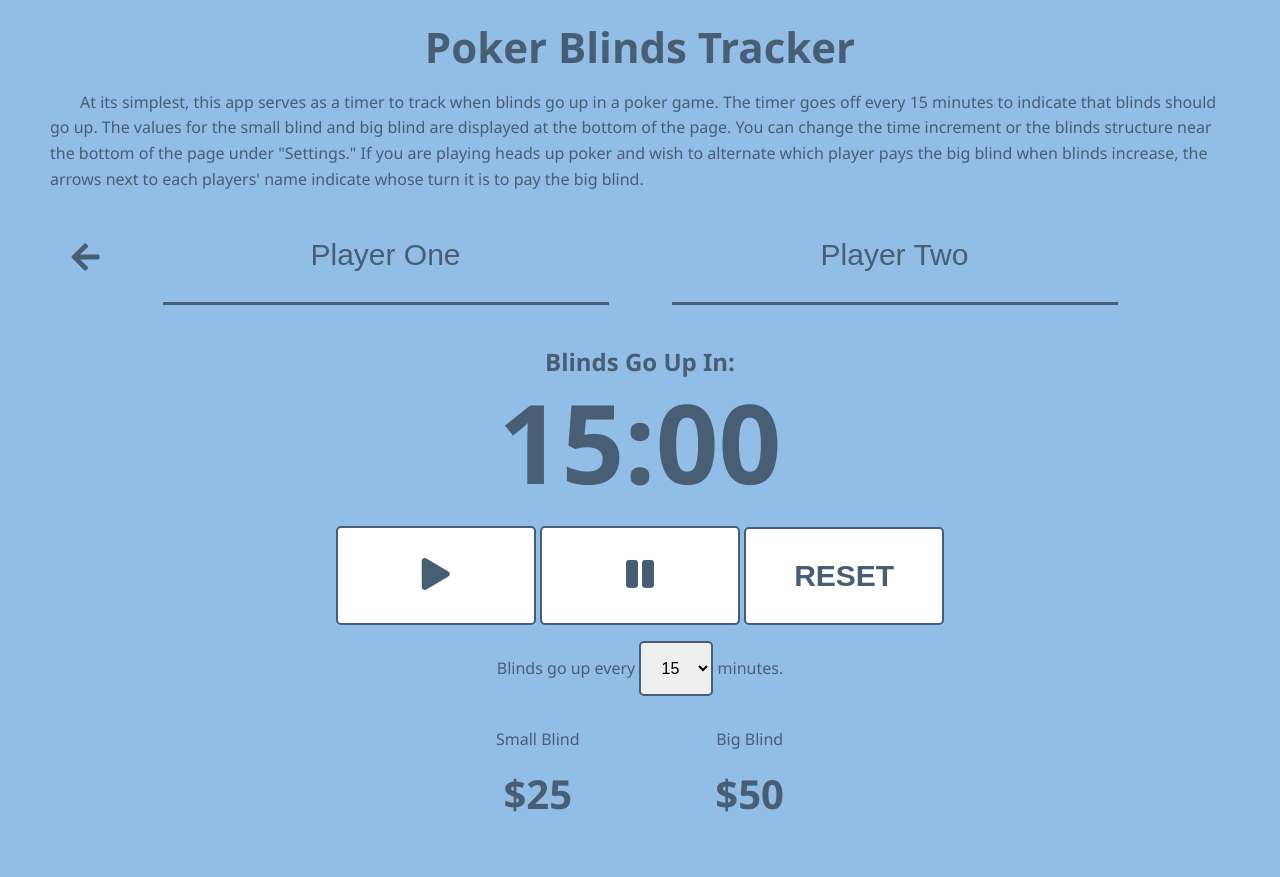
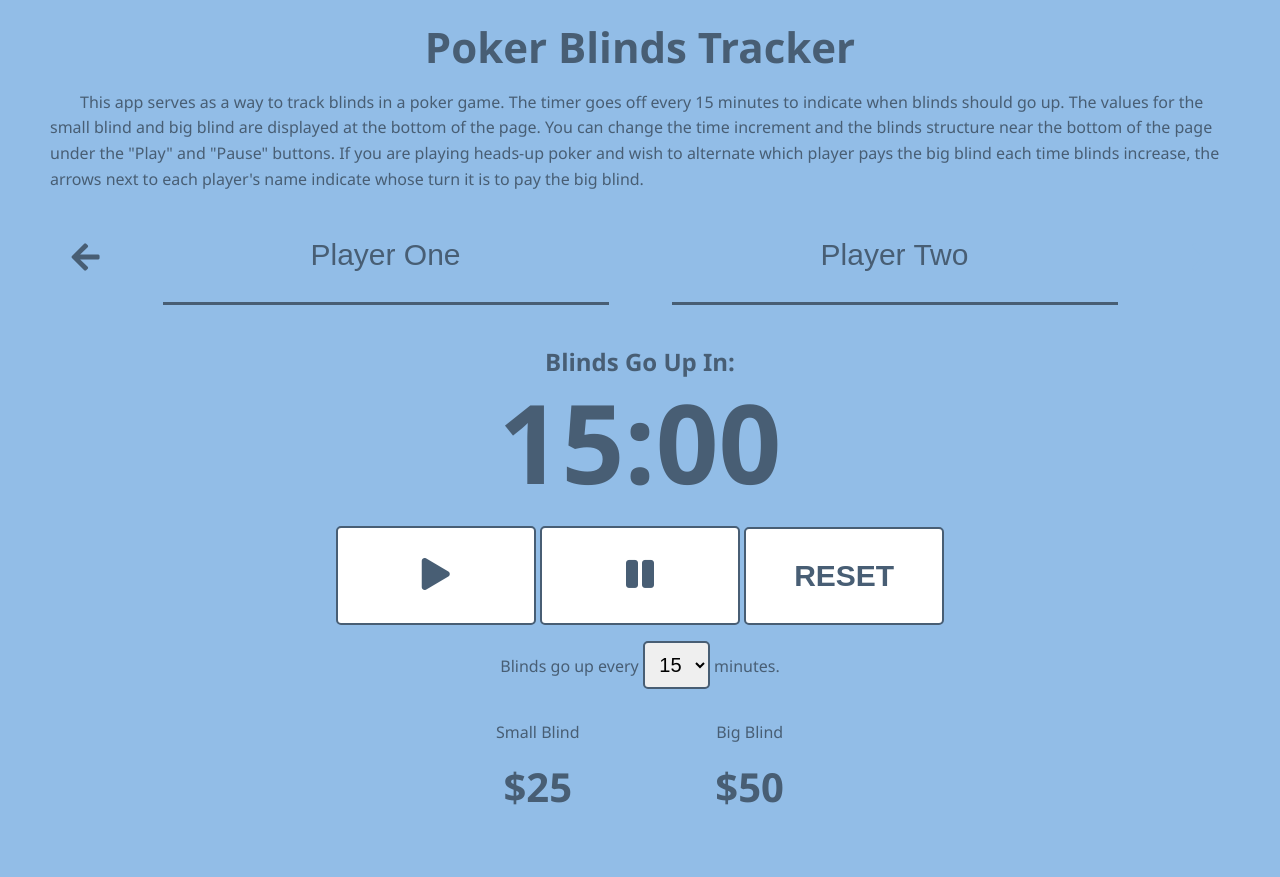
Before and after one commit to shanehobson/poker-timer, a website: page index.html in a window 1280 px wide. Drawn offline with Linux system fonts and the light colour scheme.

Commit message:
Added select for changing blinds and added CSS transitions

```diff
--- a/css/styles.css
+++ b/css/styles.css
@@ -95,11 +95,12 @@ body {
     margin-top: -2rem;
 }
 #time-input {
-    padding: 1em;
+    padding: .5em;
     border: 2px solid #485e74;
     border-radius: 5px;
-    font-size: 16px;
+    font-size: 20px;
     text-align: center;
+    cursor: pointer;
 }
 #submit-time-change {
     padding: 1em;
@@ -122,11 +123,21 @@ body {
     border-radius: 5px;
     font-size: 30px;
     text-align: center;
-    background: #FFF;
+    background-color: #FFF;
     width: 200px;
     font-weight: bold;
     color: #485e74;
     cursor: pointer;
+    transition: all .8s;
+}
+
+.start-stop > *:hover {
+    background-color: #485e74;
+    color: #FFF;
+}
+
+.start-stop > * > i {
+    color: inherit;
 }
 
 #increment {
--- a/index.html
+++ b/index.html
@@ -12,10 +12,10 @@
     <div class="container">
         <div class="instructions-container">
             <h2 class="instructions-title">Poker Blinds Tracker</h2>
-            <p class='instructions-text'>At its simplest, this app serves as a timer to track when blinds go up in a poker game.
-                The timer goes off every 15 minutes to indicate that blinds should go up. The values for the small blind and big blind are displayed at the bottom of the page.
-                You can change the time increment or the blinds structure near the bottom of the page under "Settings."
-                If you are playing heads up poker and wish to alternate which player pays the big blind when blinds increase, the arrows next to each players' name indicate whose turn it is to pay the big blind.
+            <p class='instructions-text'>This app serves as a way to track blinds in a poker game.
+                The timer goes off every 15 minutes to indicate when blinds should go up. The values for the small blind and big blind are displayed at the bottom of the page.
+                You can change the time increment and the blinds structure near the bottom of the page under the "Play" and "Pause" buttons.
+                If you are playing heads-up poker and wish to alternate which player pays the big blind each time blinds increase, the arrows next to each player's name indicate whose turn it is to pay the big blind.
             </p>
         </div>
         <div class="gameplayer-container">
--- a/js/script.js
+++ b/js/script.js
@@ -150,7 +150,9 @@ function init () {
     //display big and small blinds
 }
 
-//customTime button
+/***********Event Listeners*********/
+
+//customTime select
 timeInput.addEventListener('change', changeTimeInput);
 
 //play button
```
